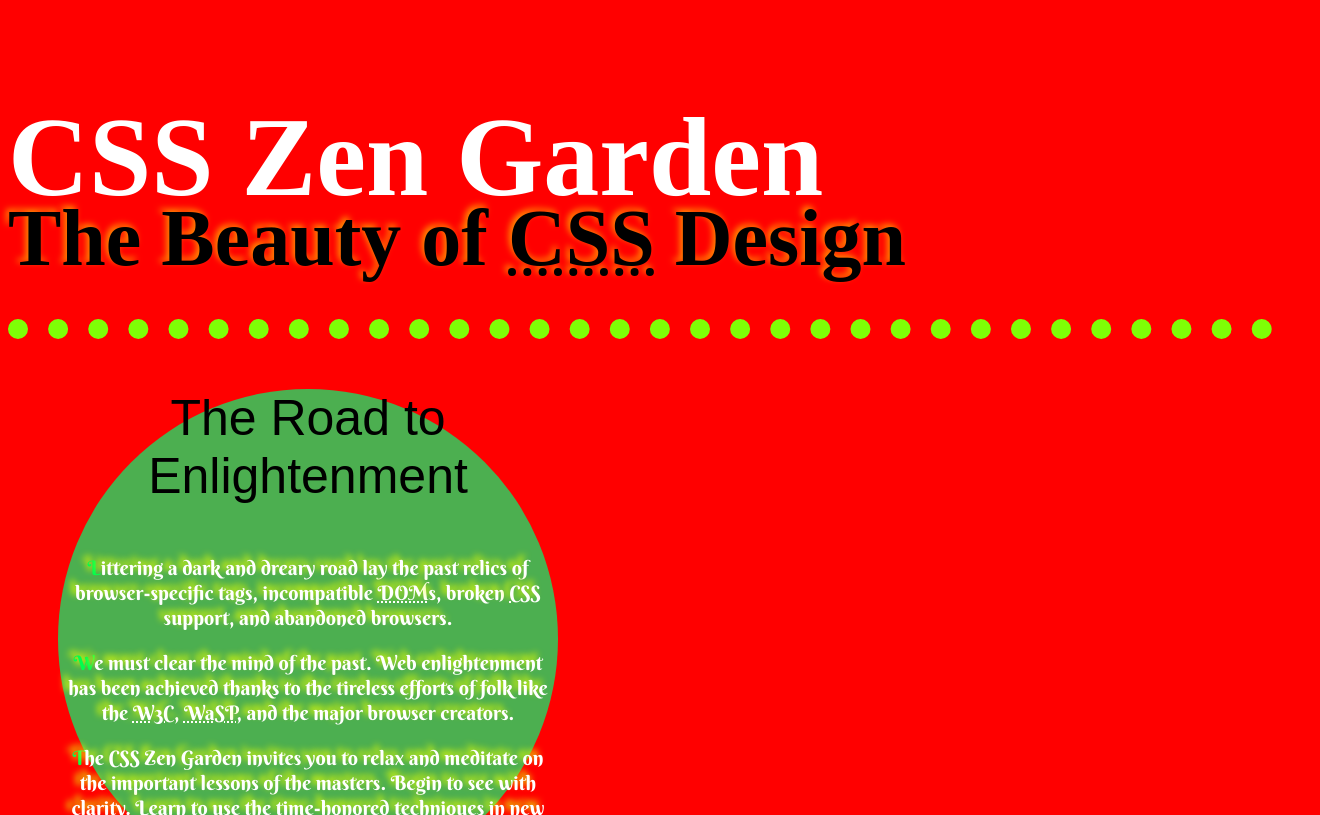
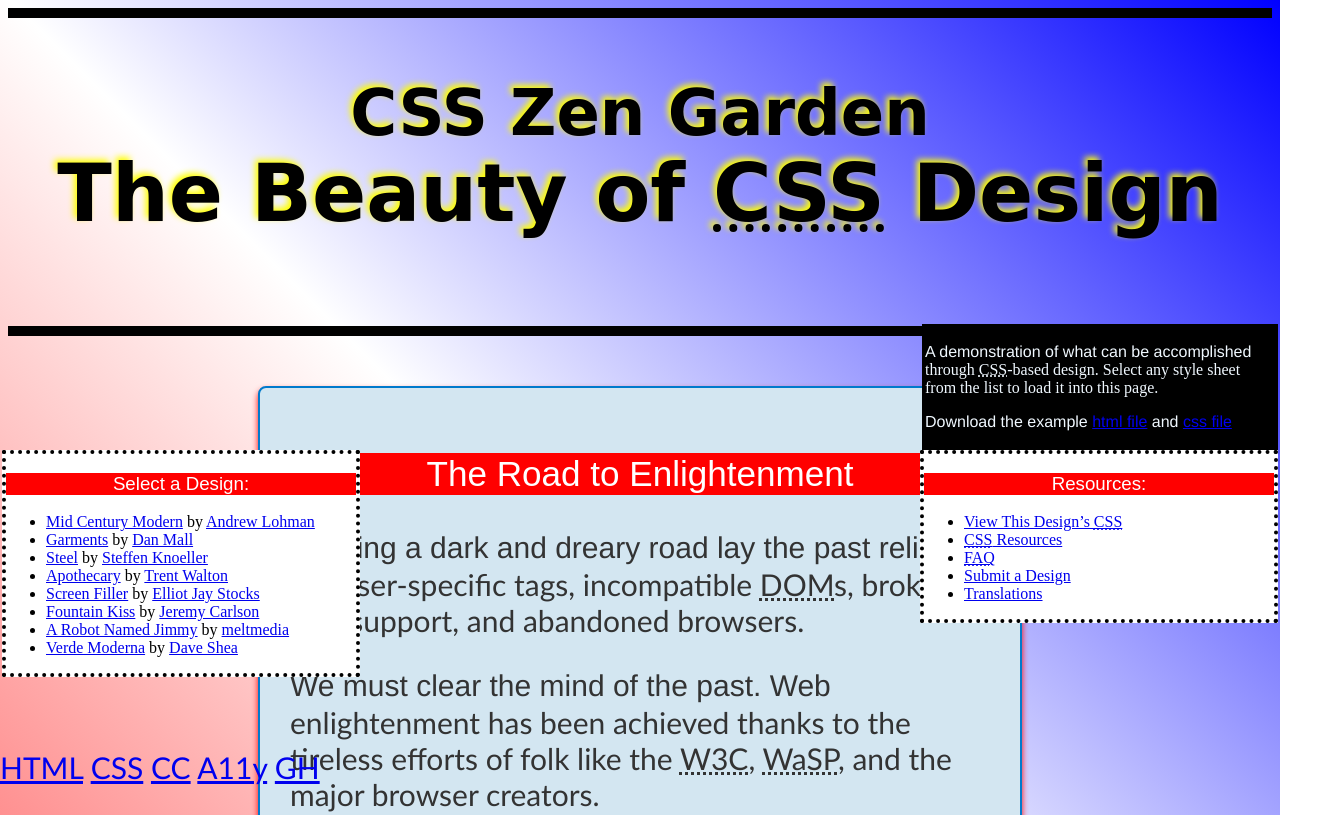
Before and after one commit to Jaw2007/Final-project, a plain HTML site: page project-starter-files/index.html in a window 1280 px wide. Shown: the top 815 px of the page, 1320 px wide, since content can reach past the window. Drawn offline with Linux system fonts and the light colour scheme; a web font is replaced by a local one.

Commit message:
added a few descriptions and adjustments

```diff
--- a/project-starter-files/index.html
+++ b/project-starter-files/index.html
@@ -3,7 +3,7 @@
 <head>
 	<meta charset="utf-8">
 	<title>CSS Zen Garden: The Beauty of CSS Design</title>
-	<link rel="stylesheet" media="screen" href="style2.css">
+	<link rel="stylesheet" media="screen" href="style.css">
 	<meta name="viewport" content="width=device-width, initial-scale=1.0">
 	<link rel="preconnect" href="https://fonts.googleapis.com">
 	<link rel="preconnect" href="https://fonts.gstatic.com" crossorigin>
--- a/project-starter-files/style.css
+++ b/project-starter-files/style.css
@@ -115,3 +115,6 @@ h1:hover, h2:hover {
     border: 3px solid black;
     color: aliceblue;
 }
+p:first-line {
+    font-family: 'Franklin Gothic Medium', 'Arial Narrow', Arial, sans-serif;
+}
--- a/project-starter-files/style2.css
+++ b/project-starter-files/style2.css
@@ -1,108 +1,104 @@
 body {
-    background-image: linear-gradient(150deg,red 0%, red 33%, white 33%, white 66%, red 66%, red 100% )
+    background-image: linear-gradient(150deg,red 0%, red 33%, white 33%, white 66%, red 66%, red 100% ) /* form main this piece of code is the background that blends both the white and red colors together */
 }
 h3 {
-    text-align: left;
-    color: rgb(0, 0, 0);
-    font-family: "Story Script", sans-serif;
-    font-weight: 400;
-    font-style: normal;
-    font-size: 50px;
+    text-align: left;  /* this aligns the text left */
+    color: rgb(0, 0, 0);  /* this sets the color for the h3 elements to black */
+    font-family: "Story Script", sans-serif; /* this sets the font */
+    font-weight: 400;  /* add weight to the text for bolder text*/
+    font-style: normal; /* playing with the font style can change the "type" of your test in this case though it's just normal */
+    font-size: 60px; /* this is what lets you edit the size of text */
 }
 header {
-    padding-bottom: 20px;
-    border-bottom: 20px dotted rgb(126, 255, 6);
-    font-family: "Mountains of Christmas", serif;
-    font-weight: 400;
+    padding-bottom: 20px; /* this is what effects the bottom of the header so the text below has space */
+    border-bottom: 20px dotted rgb(126, 255, 6); /* this is what tells the code to make the under part dotted as well as make it the color green */
+    font-family: "Mountains of Christmas", serif; /* this is a custom font from google */
+    font-weight: 400; /* adds weight to all fonts inside the header */
 }
 h1 {
-    font-size: 700%;
-    height: 7px;
-    font-weight: bold;
-    color: rgb(255, 255, 255);
+    font-size: 700%; /* this is what makes the font size big for h1 */
+    height: 7px; /* it's good to have height so you can have good spacing */
+    font-weight: bold;/* for font weight I set it as bold */
+    color: rgb(255, 255, 255); /* the color is white i thought it'd look good for a christmas theme */
 }
 h2 {
-    font-size: 500%;
-    height: 40px;
-    text-shadow: -3px -3px 6px rgb(255, 136, 0);
+    font-size: 500%; /* this is what makes the font size big for h1 */
+    height: 40px; /* I gave h2 some height for good spacing */
+    text-shadow: -3px -3px 6px rgb(255, 136, 0); /* gives the text shadow for a cool effect */
 }
 h3 {
-    text-align: center;
+    text-align: center; /* makes text appear in the center */
 }
 #zen-preamble {
-    width: 500px;
-    height: 500px;
-    background-color: #4CAF50;
-    color: white;
-    display: fixed;
-    justify-content: center;
-    align-items: center;
-    border-radius: 90%;
-    text-align: center;
-    font-size: 20px;
-    position: relative;
-    left: 50px;
+    width: 500px; /* Makes the cycle stretch */
+    height: 500px; /* gives a height if I wanted it taller i could have changed the numbers */
+    background-color: #4CAF50; /* made the color green like an ordament */
+    color: white; /* the text will be white */
+    display: fixed; /* making the display fixed gives me more options for movement */
+    justify-content: center; /* makes it so you see it in the center for a flex container*/
+    align-items: center; /* makes the text show in the center this is good because I want everything to fit in as best as I can*/
+    border-radius: 90%; /* makes the radius 90 for a more round effect */
+    text-align: center; /* makes the text go in the center */
+    font-size: 20px; /* I chose 20 because it was big enough to fit inside the cycle while also being easy on the eyes */
+    position: relative; /* messes with the position so I can move the element around easier */
+    left: 50px; /* makes it go to the position */
 }
 #zen-supporting {
-    background-color: #e8ffa8;
-    color: #ff0606;
-    font-size: 40px;
-    padding: 40px;
-    border-radius: 20px;
-    font-family: 'Gill Sans', 'Gill Sans MT', Calibri, 'Trebuchet MS', sans-serif;
-    line-height: 1.2;
-    border: 10px solid #07ffea;
-    margin: 10px auto;
-    max-width: 700px;
-    text-align: left;
+    background-color: #e8ffa8; /* the color of the background */
+    color: #ff0606; /* the text will be red */
+    font-size: 40px; /* makes the text go from left */
+    padding: 40px; /* adjusts the size in the box */
+    border-radius: 20px; /* adjusts how wide the box is */
+    font-family: 'Gill Sans', 'Gill Sans MT', Calibri, 'Trebuchet MS', sans-serif; /* adds a font family */
+    line-height: 1.2; /* the height of the box */
+    border: 10px solid #07ffea; /* allows me to edit how much of the boarder should be shown */
+    margin: 10px auto; /* the position */
+    max-width: 700px; /* what makes the box wide to the max*/
+    text-align: left; /* makes the main text start on the left side */
 }
 #design-selection {
-    width: 500px;
-    height: 500px;
-    background-color: #6606ff;
-    color: white;
-    display: auto;
-    justify-content: center;
-    align-items: center;
-    border-radius: 60%;
-    text-align: center;
-    font-size: 16px;
-    text-align: left;
-    position: absolute;
-    top: 850px;
-    right: 9px;
-    width: 460px;
-    font-size: 20px;
+    height: 500px;  /* adjusts the height */
+    background-color: #6606ff;  /* the color of the background */
+    color: white; /* the text will be red */
+    display: auto; /* autos the display */
+    justify-content: center; /* makes it so you see it in the center for a flex container*/
+    align-items: center; /* puts the aligned items in the center*/
+    border-radius: 60%; /* radius for boarder*/
+    text-align: center;  /* makes the main text start on the center */
+    font-size: 16px; /* adjusts the size of the font */
+    text-align: left; /* makes the text go from left */
+    position: absolute; /* makes the position absolute good for moving it around the page to your liking */
+    top: 850px; /* adjust how heigh it should be on the page */
+    right: 9px; /* makes the text go to the right */
+    width: 460px;  /* what makes the box wide */
+    font-size: 20px; /* makes the text get bigger or smaller */
 }
 #zen-resources {
-    width: 500px;
-    height: 500px;
-    background-color: #ff9306;
-    color: white;
-    display: auto;
-    justify-content: center;
-    align-items: center;
-    border-radius: 60%;
-    text-align: center;
-    font-size: 16px;
-    text-align: center;
-    position: absolute;
-    bottom: -999px;
-    left: -60px;
-    width: 460px;
-    font-size: 20px;
+    width: 500px; /* what makes the element wide */
+    height: 500px; /* adjusts the height */
+    background-color: #ff9306; /* the color of the background */
+    color: white;  /* the text will be red */
+    display: auto; /* autos the display */
+    justify-content: center; /* puts the content in the center */
+    align-items: center;  /* puts the aligned items in the center*/
+    border-radius: 60%;  /* adjust the outer board of a radius*/
+    text-align: center; /* makes the main text start on the center */
+    font-size: 16px; /* makes the text get bigger or smaller */
+    text-align: center; /* makes the main text start on the center */
+    position: absolute; /* makes the position absolute good for moving it around the page to your liking */
+    bottom: -999px; /* adjust where it shows up on the bottom */
+    left: -60px; /* adjusts where it shows up on the left */
+    font-size: 20px; /* size of font */
 }
 footer {
-    position: fixed;
-    bottom: 0;
-    left: 0;
-    width: 100%;
-    background-color: #ff0000;
-    color: white;
-    text-align: center;
-    border: 10px solid #07ff28;
-    position: absolute;
-    bottom: -420%;
+    left: 0; /* adjusts where it shows up on the left */
+    width: 100%;  /* what makes the element wide */
+    background-color: #ff0000;  /* the color of the background */
+    color: white;   /* the text will be red */
+    text-align: center; /* makes the main text start on the center */
+    border: 10px solid #07ff28; /* color of the boarder */
+    position: absolute; /* what hgelps it stay on the bottom */
+    bottom: -430%; /* adjust where it shows up on the bottom */
 }
 #design-archives {
       width: 400px;
```
